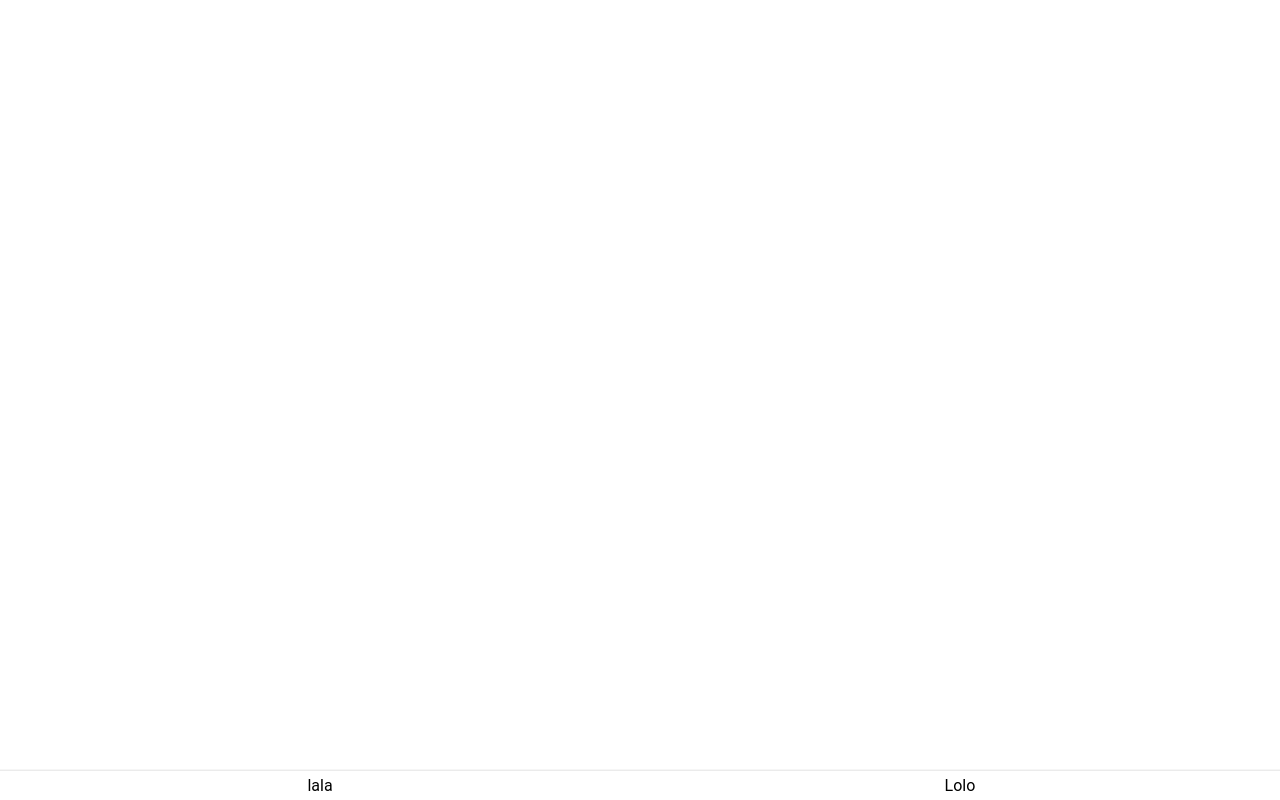
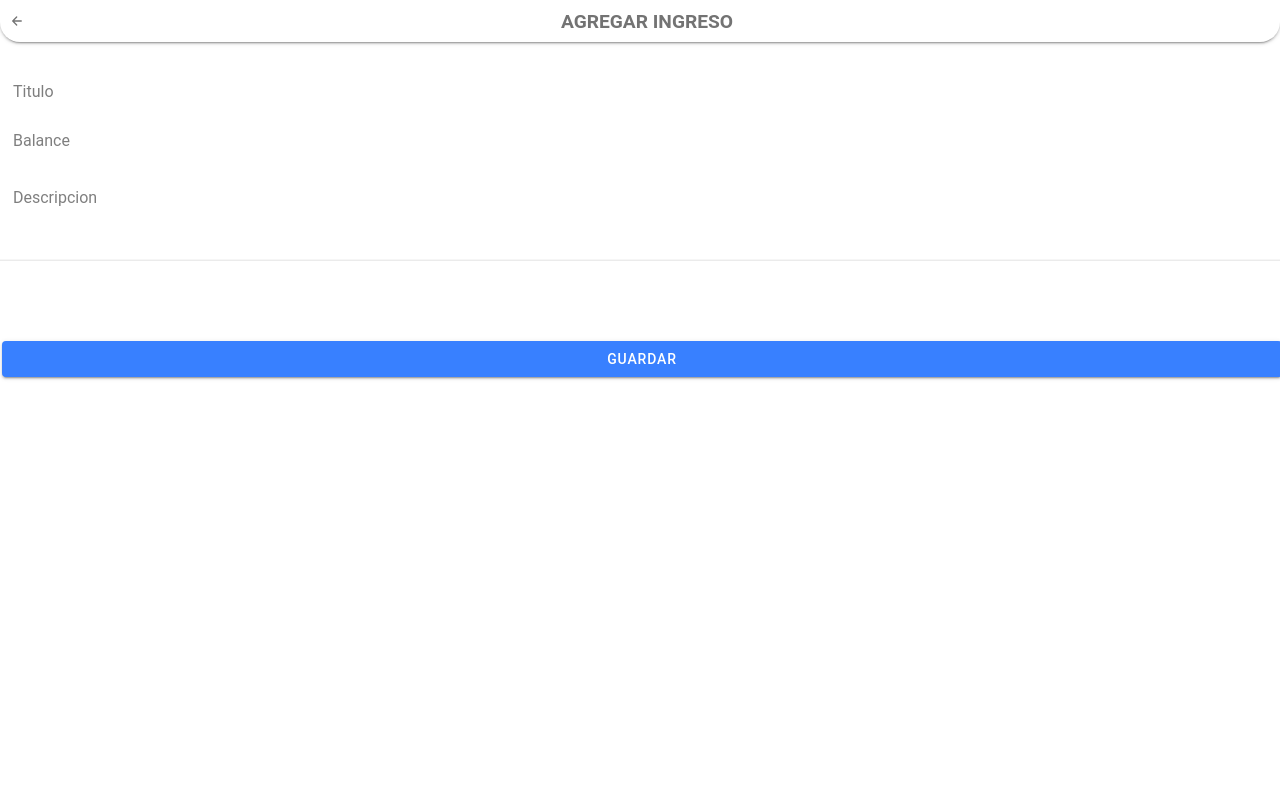
Before and after one commit to kmacho16/my-month-ionic, a React (Create React App) app: page /detail/1/income in a window 1280 px wide. Built offline with nearby package versions, Linux system fonts and the light colour scheme.

Commit message:
add income

```diff
--- a/package.json
+++ b/package.json
@@ -23,6 +23,7 @@
     "@types/react-router-dom": "^5.1.7",
     "ionicons": "^5.4.0",
     "react": "^17.0.1",
+    "react-datepicker": "^4.12.0",
     "react-dom": "^17.0.1",
     "react-redux": "^8.0.2",
     "react-router": "^5.2.0",
@@ -71,7 +72,8 @@
     ]
   },
   "devDependencies": {
-    "@capacitor/cli": "4.1.0"
+    "@capacitor/cli": "4.1.0",
+    "@types/react-datepicker": "^4.11.2"
   },
   "description": "An Ionic project"
 }
--- a/src/App.tsx
+++ b/src/App.tsx
@@ -29,6 +29,7 @@ import AddDetail from './pages/detail/addDetail/addDetail';
 import GraphDetails from './pages/detail/GraphDetails/GraphDetails';
 import { calendar, personCircle, playCircle } from 'ionicons/icons';
 import Settings from './pages/settings/Settings';
+import AddIncome from './pages/detail/AddIncome/AddIncome';
 
 setupIonicReact();
 
@@ -43,6 +44,7 @@ const App: React.FC = () => (
             <Route exact path="/add" render={() => <Add />} />
             <Route exact path="/settings" render={() => <Settings />} />
             <Route exact path="/detail/:id/add" render={() => <AddDetail />} />
+            <Route exact path="/detail/:id/income" render={() => <AddIncome />} />
             <Route exact path="/detail/:id" render={() => <Detail />} />
             <Route exact path="/detail/:id/graph" render={() => <GraphDetails />} />
             <Route exact path="/">
@@ -51,6 +53,7 @@ const App: React.FC = () => (
           </IonRouterOutlet>
         </IonReactRouter>
       </IonContent>
+      {false && (
  <IonFooter>
  <IonRow>
    <IonCol style={{ textAlign: 'center' }} className="circle">
@@ -64,6 +67,8 @@ const App: React.FC = () => (
 
  </div>
 </IonFooter>
+      )}
+
     </IonApp>
   </Provider>
 );
--- a/src/components/DetailComponent/DetailComponent.module.css
+++ b/src/components/DetailComponent/DetailComponent.module.css
@@ -53,6 +53,11 @@
 .restaurante {
     background-color: #dee373;
     color: #92964a;
+}
+
+.income {
+    background-color: #009111;
+    color: #ffffff;
 }
 
 .capitalize {
--- a/src/components/DetailComponent/DetailComponent.tsx
+++ b/src/components/DetailComponent/DetailComponent.tsx
@@ -1,5 +1,5 @@
 import { IonAccordion, IonAccordionGroup, IonCard, IonCardContent, IonCardHeader, IonCol, IonContent, IonGrid, IonIcon, IonItem, IonList, IonPopover, IonRow, useIonAlert } from "@ionic/react";
-import { alertCircleSharp, cardOutline, cartOutline, cashOutline, fastFood, fastFoodOutline, flowerOutline, homeSharp, informationCircle, pawSharp, pizzaOutline, settingsSharp, star, trailSignOutline, walletOutline } from "ionicons/icons";
+import { alertCircleSharp, cardOutline, cartOutline, cashOutline, cashSharp, fastFood, fastFoodOutline, flowerOutline, homeSharp, informationCircle, pawSharp, pizzaOutline, settingsSharp, star, trailSignOutline, walletOutline } from "ionicons/icons";
 import { FC } from "react";
 import { useDispatch, useSelector } from "react-redux";
 import DetailItem from "../../interface/detailItem.interface";
@@ -28,6 +28,8 @@ const DetaillComponent: FC<{ item: DetailItem, maxSize: number, index: number }>
         'celeste': { styles: styles.celeste, icon: flowerOutline },
         'TC': { styles: styles.TC, },
         'restaurante': { styles: styles.restaurante, icon: fastFoodOutline },
+        'income': { styles: styles.income, icon: cashSharp },
+
     };
 
     return (
--- /dev/null
+++ b/src/pages/detail/AddIncome/AddIncome.module.css
@@ -0,0 +1,4 @@
+.saveBtn{
+    width: 100%;
+    margin-top: 5rem;
+}
--- /dev/null
+++ b/src/pages/detail/AddIncome/AddIncome.tsx
@@ -0,0 +1,64 @@
+import { IonButton, IonCol, IonContent, IonFooter, IonInput, IonPage, IonRow, IonTextarea } from "@ionic/react";
+import Title from "../../../components/Title/Title";
+import { useState } from "react";
+import { useDispatch } from "react-redux";
+import { callPostDetails } from "../../../state/details.slice";
+import { useHistory, useParams } from "react-router";
+import styles from './AddIncome.module.css';
+
+const AddIncome = () => {
+    const dispatch = useDispatch();
+
+    const [title, setTitle] = useState<string>();
+    const [balance, setBalance] = useState<string>("");
+    const [description, setDescription] = useState<string>();
+
+    let { id } = useParams<{ id: string }>();
+    const history = useHistory();
+
+    const category = "income";
+
+    const saveDetail = () => {
+        if (!balance  || !title) {
+            return;
+        }
+        const data = {
+            balance,
+            category,
+            title,
+            description
+        }
+        console.log("data",data);
+        dispatch(callPostDetails({ id, body: data }));
+        history.goBack();
+    }
+
+    return (
+        <>
+            <IonPage>
+                <IonContent>
+                    <Title title="agregar ingreso" back={true} />
+                    <IonRow>
+                        <IonCol size="12">
+                            <IonInput placeholder="Titulo" type="text" value={title} onIonChange={(e: any) => { setTitle(e.detail.value) }} />
+                        </IonCol>
+                        <IonCol size="12">
+                            <IonInput value={balance!} placeholder="Balance" onIonChange={(e) => setBalance(e.target.value as string)} clearInput></IonInput>
+                        </IonCol>
+                        <IonCol size="12">
+                            <IonTextarea rows={3} cols={20} placeholder="Descripcion" value={description} onIonChange={e => setDescription(e.detail.value!)}></IonTextarea>
+                        </IonCol>
+                    </IonRow>
+                    <IonFooter>
+                        <IonButton onClick={saveDetail} className={styles.saveBtn} >
+                            Guardar
+                        </IonButton>
+                    </IonFooter>
+                </IonContent>
+
+            </IonPage>
+        </>
+    );
+
+}
+export default AddIncome;
--- a/src/pages/detail/Detail.tsx
+++ b/src/pages/detail/Detail.tsx
@@ -25,6 +25,10 @@ const Detail: FC<any> = () => {
     }
     const redirectAdd = () => {
         history.push(`${id}/add`);
+    }
+
+    const redirectIncome = () => {
+        history.push(`${id}/income`);
     }
 
     const redirectGraph = () => {
@@ -119,7 +123,7 @@ const Detail: FC<any> = () => {
                                                 <span >total disponible</span>
                                             </IonCol>
                                             <IonCol style={{ textAlign: "right" }} size="4">
-                                                {formatterPeso.format(detailState.balance - detailState.expenses)}
+                                                {formatterPeso.format((detailState.balance - detailState.expenses) + detailState.incomes)}
                                             </IonCol>
                                         </IonRow>
                                     </IonGrid>
@@ -159,9 +163,9 @@ const Detail: FC<any> = () => {
                                 <IonIcon icon={add} />
                             </IonFabButton>
                             <IonFabList side="top">
-                                {/*<IonFabButton color='success'>
+                                <IonFabButton color='success' onClick={()=>{redirectIncome()}}>
                                 <IonIcon icon={trendingDown} />
-                        </IonFabButton>*/}
+                        </IonFabButton>
                                 <IonFabButton color='danger' onClick={() => {
                                     redirectAdd()
                                 }}>
--- a/src/pages/detail/addDetail/addDetail.tsx
+++ b/src/pages/detail/addDetail/addDetail.tsx
@@ -86,7 +86,7 @@ const AddDetail: FC<any> = () => {
         <>
             <IonPage>
                 <IonContent>
-                    <Title title="agregar periodo" back={true} />
+                    <Title title="agregar gasto" back={true} />
                     <br />
                     <IonRow>
                         <IonCol size="12">
--- a/src/sagas/details.sagas.ts
+++ b/src/sagas/details.sagas.ts
@@ -31,9 +31,10 @@ function* onCallDetails(action: PayloadAction<string>) {
             expenses: Item.expenses,
             credit: Item.credit,
             balance: Item.balance,
+            incomes: Item.incomes
          }))
     } catch (e) {
-        yield put(setDetails({ uuid: "", status: FAILED, details: [], loaded: true, expenses: 0, credit:0, balance:0 }))
+        yield put(setDetails({ uuid: "", status: FAILED, details: [], loaded: true, expenses: 0, credit:0, balance:0, incomes:0 }))
     }
 }
 
--- a/src/state/details.slice.ts
+++ b/src/state/details.slice.ts
@@ -14,6 +14,7 @@ export interface State {
     credit:number,
     isClosed?:boolean,
     balance: number,
+    incomes: number,
     loaded: boolean
 }
 
@@ -23,6 +24,7 @@ const initialState: State ={
     expenses: 0,
     credit: 0,
     balance: 0,
+    incomes:0,
     details: []
 }
 
@@ -39,6 +41,7 @@ export const detailsSlice = createSlice({
             state.isClosed = action.payload.isClosed;
             state.credit = action.payload.credit;
             state.expenses = action.payload.expenses;
+            state.incomes = action.payload.incomes;
             state.balance = action.payload.balance;
         },
         callPostDetails: (state:State, action: PayloadAction<{id:string, body:any}>) => {},
```
Also changed, not shown: 1 other file (tests, documents, lock files or other folders). Lines whose indentation alone changed are shown as unchanged.
